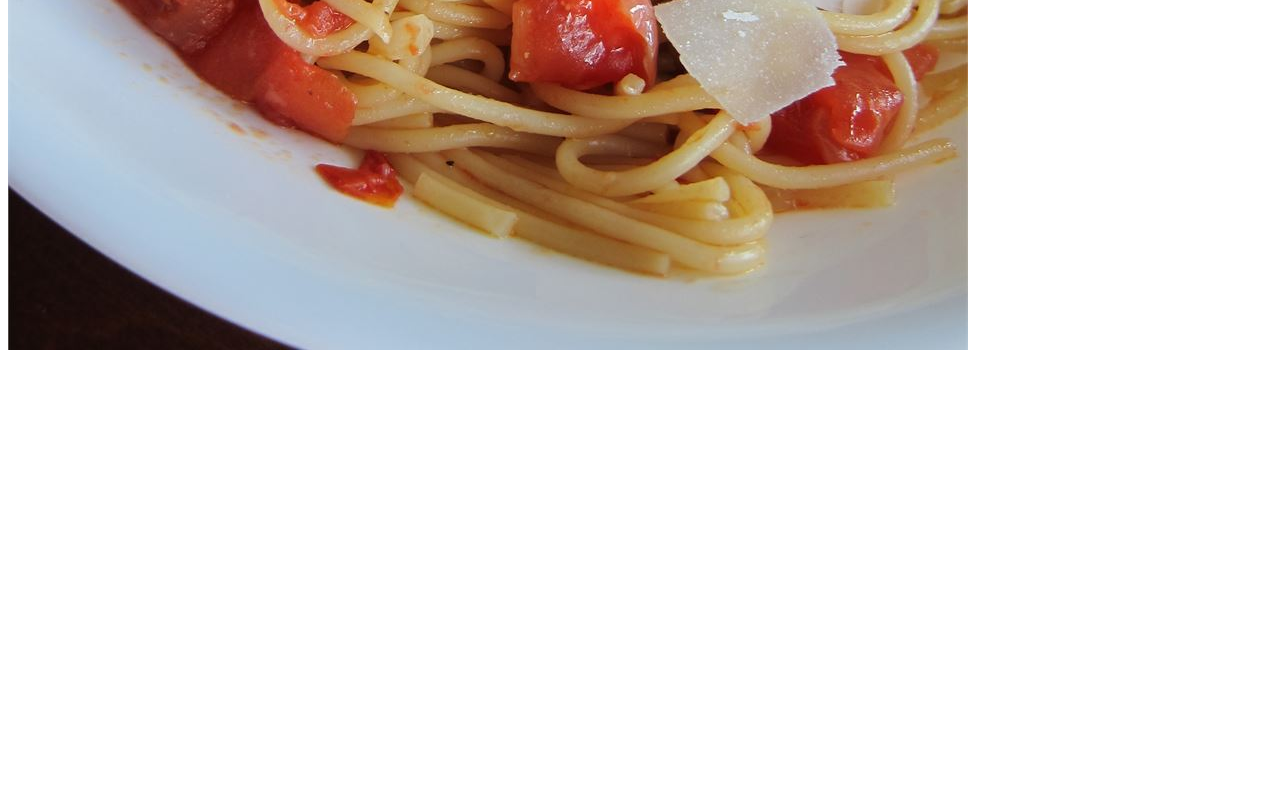
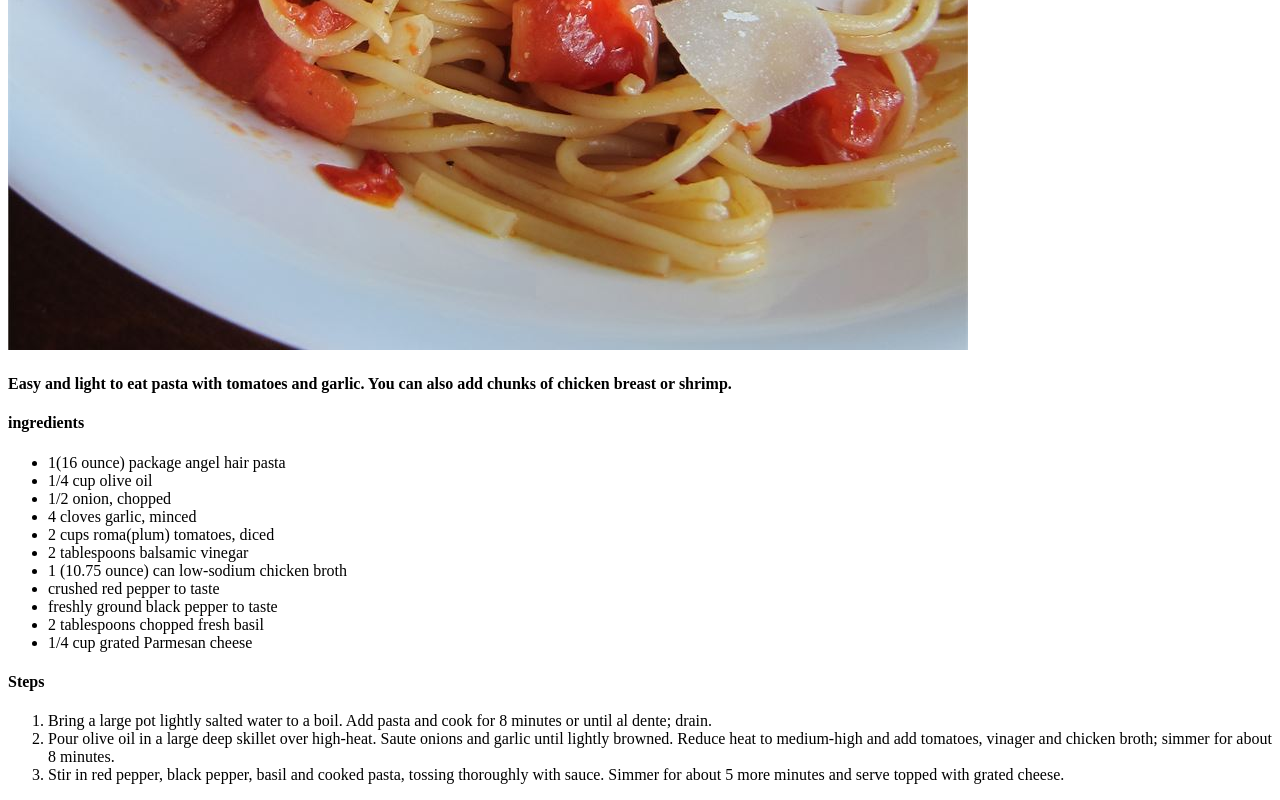
Before and after one commit to SigurdurThorJ/odin-recipes, a plain HTML site: page recipes/pasta.html in a window 1280 px wide. Shown: the part 690-1490 px from the top of the page. Before the commit the page ends 1052 px from the top, so only its background shows below. Drawn offline with Linux system fonts and the light colour scheme.

Commit message:
ingredients list and steps list

```diff
--- a/recipes/pasta.html
+++ b/recipes/pasta.html
@@ -10,5 +10,28 @@
 
   <img src="../images/image.jpeg" alt="A photo of pasta pomodoro">
 
+  <h4>Easy and light to eat pasta with tomatoes and garlic. You can also add chunks of chicken breast or shrimp.</h4>
+
+  <h4>ingredients</h4>
+  <ul>
+    <li>1(16 ounce) package angel hair pasta</li>
+    <li>1/4 cup olive oil</li>
+    <li>1/2 onion, chopped</li>
+    <li>4 cloves garlic, minced</li>
+    <li>2 cups roma(plum) tomatoes, diced</li>
+    <li>2 tablespoons balsamic vinegar</li>
+    <li>1 (10.75 ounce) can low-sodium chicken broth</li>
+    <li>crushed red pepper to taste</li>
+    <li>freshly ground black pepper to taste</li>
+    <li>2 tablespoons chopped fresh basil</li>
+    <li>1/4 cup grated Parmesan cheese</li>
+  </ul>
+
+  <h4>Steps</h4>
+  <ol>
+    <li>Bring a large pot lightly salted water to a boil. Add pasta and cook for 8 minutes or until al dente; drain.</li>
+    <li>Pour olive oil in a large deep skillet over high-heat. Saute onions and garlic until lightly browned. Reduce heat to medium-high and add tomatoes, vinager and chicken broth; simmer for about 8 minutes.</li>
+    <li>Stir in red pepper, black pepper, basil and cooked pasta, tossing thoroughly with sauce. Simmer for about 5 more minutes and serve topped with grated cheese.</li>
+  </ol>
 </Body>
 </html>
```
